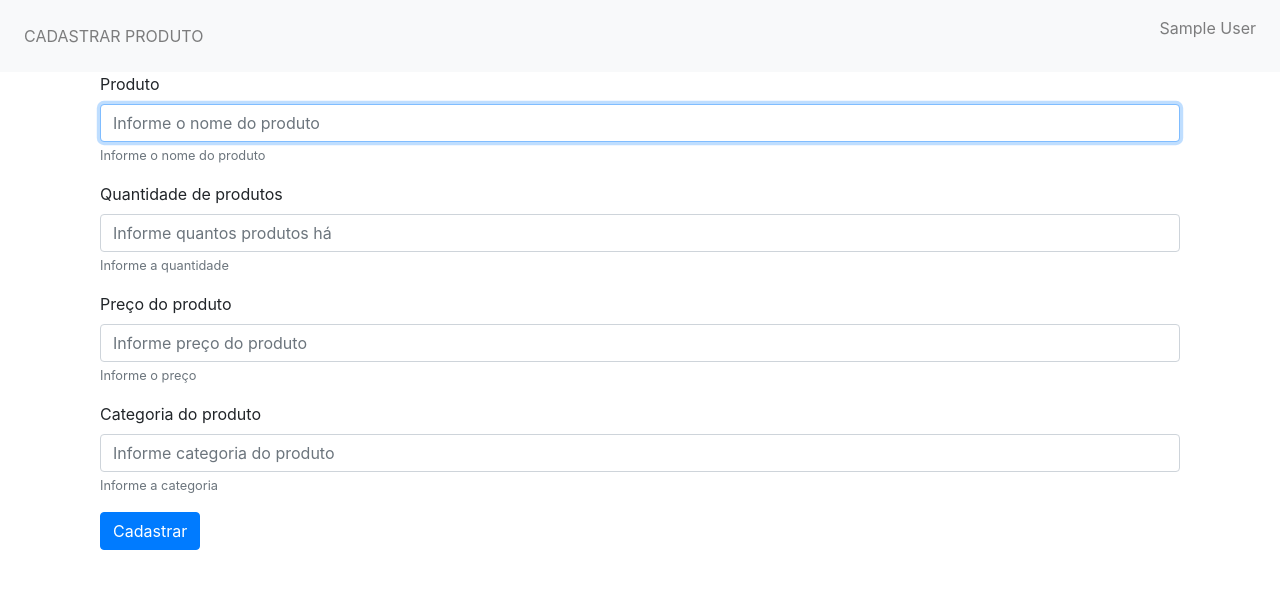
After one commit to Freitas29/Mercadinho, a PHP site: page /view/cadastraProduto.php in a window 1280 px wide. The commit adds this page. Shown: the top 589 px of the page. Run offline with PHP 8.4, Linux system fonts and the light colour scheme; the visitor is signed in with stand-in values (Sample User, id 1); some libraries are stand-ins or nearby versions.

Commit message:
Tela de cadastro add

```diff
--- /dev/null
+++ b/js/cadastraProduto.js
@@ -0,0 +1,31 @@
+$(document).ready(function(){
+    $("#formProdutos").on("submit",function(){
+        $.ajax({
+            type: 'post',
+            url: '../controler/ProdutoDAO.php',
+            data: {
+                nome  : $("input[name=txtProduto]").val(),
+                qtd  : $("input[name=txtQuantidade]").val(),
+                preco  : $("input[name=txtPreco]").val(),
+                categoria  : $("input[name=txtCategoria]").val(),
+                op :	2
+            },success: function(retorno){
+               // var obj = JSON.parse(retorno);
+                //$("#modalProduto").modal("show");
+                //$("#txtIdProduto").val(obj.id);
+                //$("#txtNomeProduto").val(obj.nome);
+                //$("#txtPrecoProduto").val(obj.preco);
+                $("#txtProduto").val("");
+                $("#txtQuantidade").val("");
+                $("#txtPreco").val("");
+                $("#txtCategoria").val("");
+
+            },
+            error:function(retorno){
+                alert(retorno);
+                alert("Não foi possivel enviar");
+            }
+        });
+    return false;
+    });
+});
--- a/js/loja.js
+++ b/js/loja.js
@@ -6,10 +6,6 @@ $(document).ready(function(){
     $('#loading').fadeOut(1000);
 });
 
-
-$("#btnFinalizar").click(function(){
-    alert("e");
-});
 
 //Aqui trata caso ele selecione quantos produtos
 $("#txtQtdProduto").on("keyup",function() {
--- /dev/null
+++ b/view/cadastraProduto.php
@@ -0,0 +1,50 @@
+<!DOCTYPE html>
+<html>
+<head>
+    <meta charset="utf-8" />
+    <meta http-equiv="X-UA-Compatible" content="IE=edge">
+    <title>Cadastrar</title>
+    <meta name="viewport" content="width=device-width, initial-scale=1">
+</head>
+<body>
+    <?php
+    include_once 'header.php';
+    ?>
+
+    <div class="container">
+        <div class="row">
+            <form class="form-group col-md-12" id="formProdutos">
+                <div class="col-sm-12">
+                  <label for="txtProduto">Produto</label>
+                  <input type="text" name="txtProduto" id="txtProduto" autofocus required class="form-control" placeholder="Informe o nome do produto" aria-describedby="ajudaProduto">
+                  <small id="ajudaProduto" class="text-muted">Informe o nome do produto</small>
+                </div>
+                <div class="col-sm-12 mt-3">
+                    <label for="txtProduto">Quantidade de produtos</label>
+                    <input type="text" class="form-control" name="txtQuantidade" required id="txtQuantidade" placeholder="Informe quantos produtos há" aria-describedby="ajudaQtd">
+                    <small id="ajudaQtd" class="text-muted">Informe a quantidade</small>
+                </div>
+
+                <div class="col-sm-12  mt-3">
+                    <label for="txPreco">Preço do produto</label>
+                    <input type="text" class="form-control" name="txtPreco" required id="txtPreco" placeholder="Informe preço do produto" aria-describedby="ajudaPreco">
+                    <small id="ajudaPreco" class="text-muted">Informe o preço</small>
+                </div>
+
+                <div class="col-sm-12 mt-3">
+                    <label for="txCategoria">Categoria do produto</label>
+                    <input type="text" class="form-control" name="txtCategoria" required id="txCategoria" placeholder="Informe categoria do produto" aria-describedby="ajudaCat">
+                    <small id="ajudaCat" class="text-muted">Informe a categoria</small>
+                </div>
+
+                <div class="col-sm-2 mt-3">
+                   <button type="submit" class="btn btn-primary">Cadastrar</button>
+                </div>
+
+            </form>
+
+        </div>
+    </div>
+</body>
+<script src="../js/cadastraProduto.js"></script>
+</html>
--- a/view/header.php
+++ b/view/header.php
@@ -1,6 +1,10 @@
 <?php
 session_start();
 ?>
+    <link rel="stylesheet" href="../libs/bootstrap/dist/css/bootstrap.css"/>
+    <script defer src="https://use.fontawesome.com/releases/v5.4.1/js/all.js" integrity="sha384-L469/ELG4Bg9sDQbl0hvjMq8pOcqFgkSpwhwnslzvVVGpDjYJ6wJJyYjvG3u8XW7" crossorigin="anonymous"></script>
+    <script src="../libs/jquery/dist/jquery.min.js" ></script>
+    <script src="../libs/bootstrap/dist/js/bootstrap.js"></script>
 <nav class="navbar navbar-expand-lg navbar-light bg-light">
 
         <!-- Button para telas pequenas -->
@@ -12,7 +16,7 @@ session_start();
         <div class="collapse navbar-collapse" id="navbar">
             <ul class="navbar-nav mr-auto">
                 <li class="nav-item">
-                    <a class="nav-link">CADASTRAR PRODUTO</a>
+                    <a class="nav-link" href="./cadastraProduto.php">CADASTRAR PRODUTO</a>
                 </li>
             </ul>
 
```
Also changed, not shown: controler/ProdutoDAO.php (+9 -2 lines), view/loja.php (+3 -5 lines).
